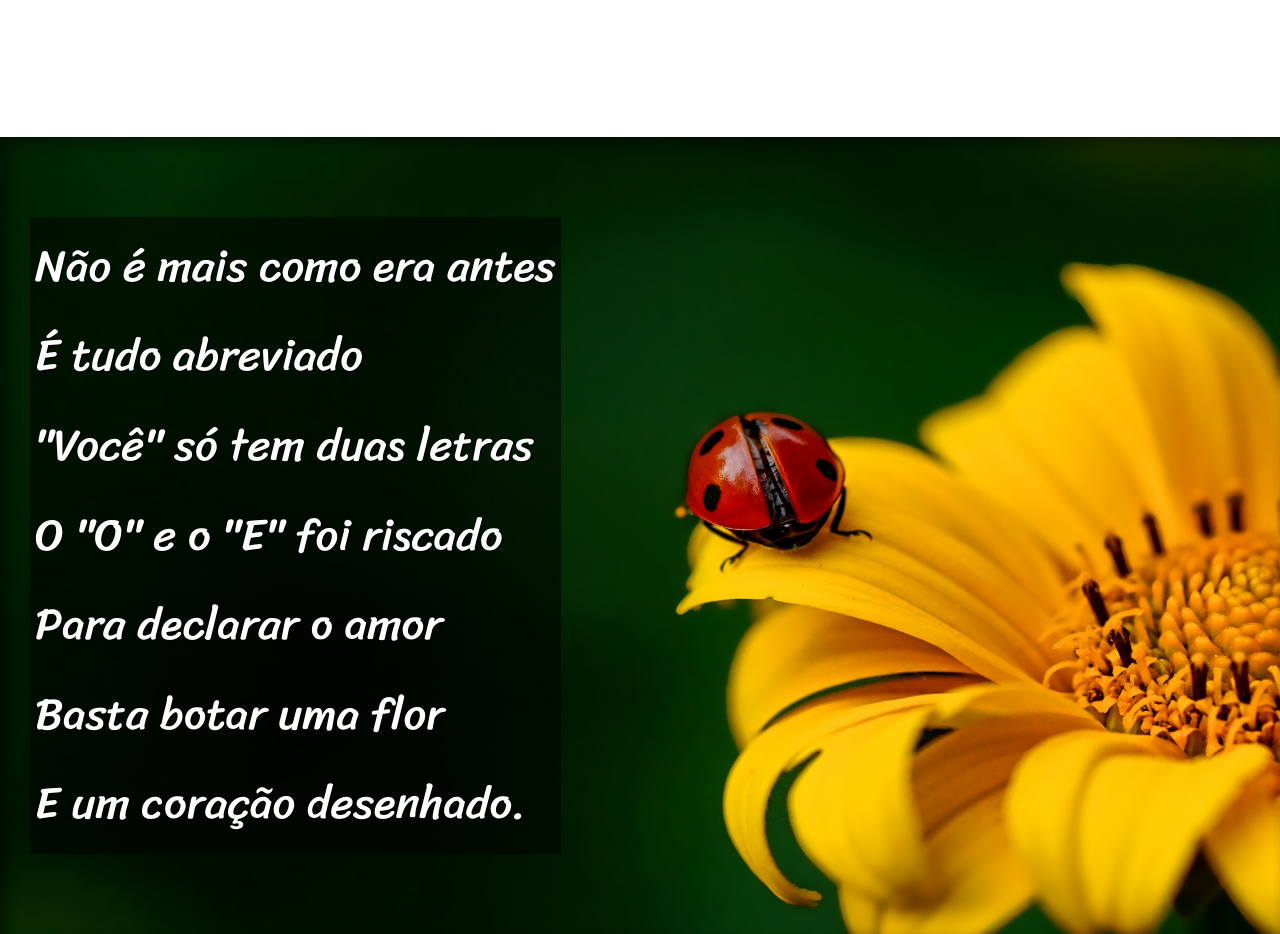
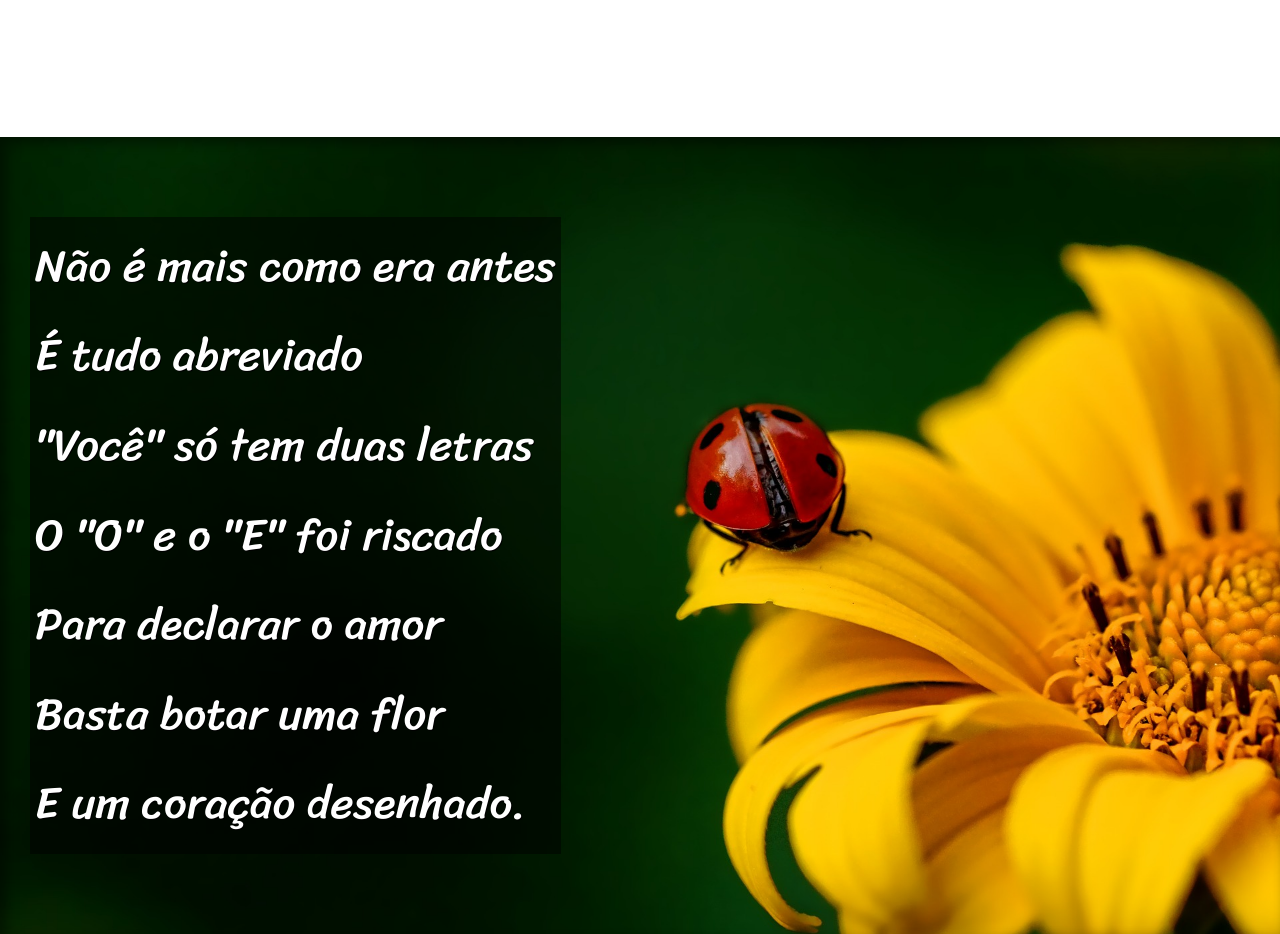
Before and after one commit to arthurpires987/cordel, a plain HTML site: page index.html in a window 1280 px wide. Shown: the part 1000-1934 px from the top of the page. Drawn offline with Linux system fonts and the light colour scheme.

Commit message:
Update style.css

```diff
--- a/style.css
+++ b/style.css
@@ -67,9 +67,9 @@ section.normal {
 }
 
 section.imagem {
-    color: white;
+    color: rgb(255, 255, 255);
     box-shadow: inset 6px 6px 13px 0px rgba(0, 0, 0, 0.459);
-    background-size: 100% 100%;
+    background-size: cover;
     background-attachment: fixed;
 }
 
```
